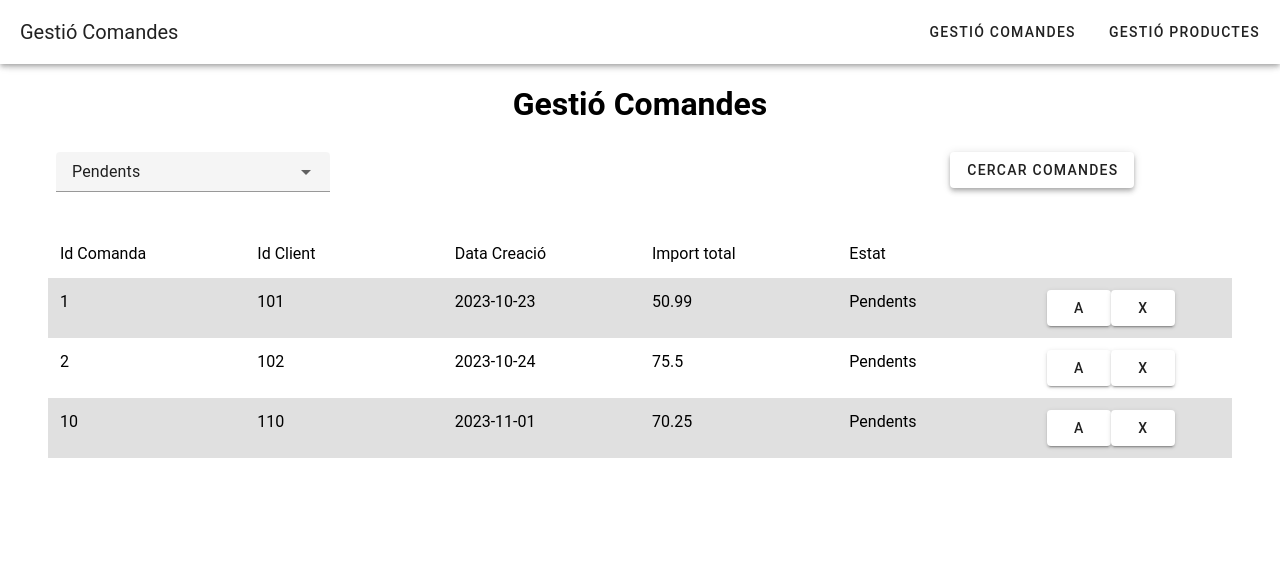
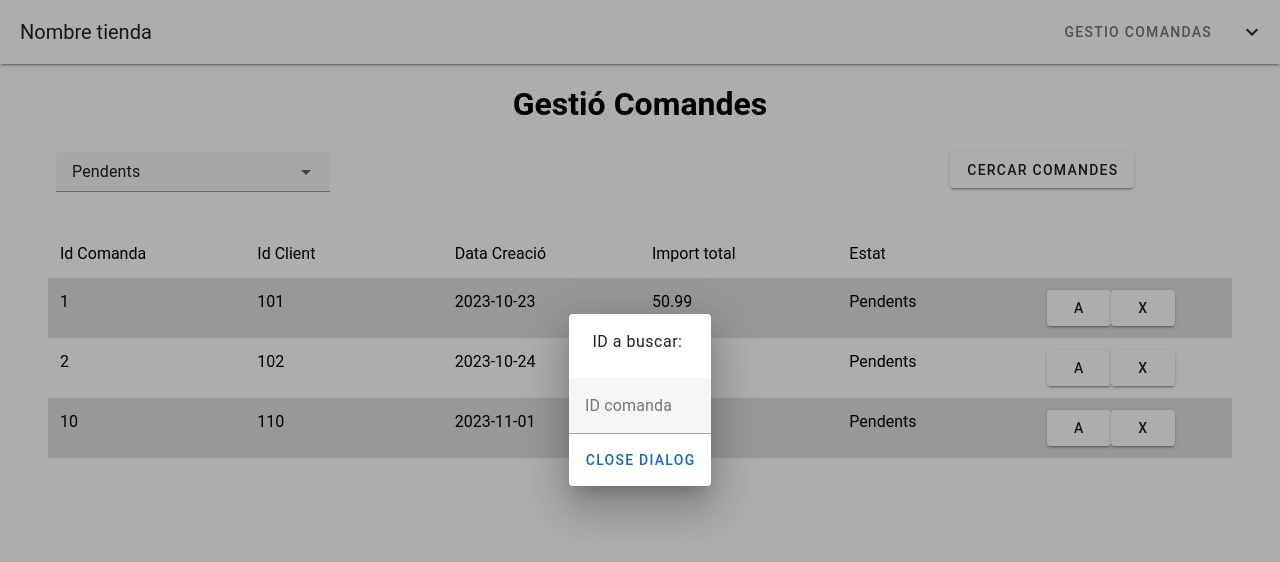
Before and after one commit to Joaguesan/Proyecto1_front_back, a Vue app in the folder tenda/: page /gestiocomandes in a window 1280 px wide. Both pictures are taken after a click on the button "CERCAR COMANDES". Shown: the top 562 px of the page. Built offline with nearby package versions, Linux system fonts and the light colour scheme.

Commit message:
intento buscar por id

```diff
--- a/tenda/src/components/GestioComandes.vue
+++ b/tenda/src/components/GestioComandes.vue
@@ -1,10 +1,11 @@
 <template fill-height >
     <v-layout class="rounded rounded-md">
-        <v-app-bar class="navbar" title="Gestió Comandes">
+        <v-app-bar :elevation="2" title="Nombre tienda">
             <template v-slot:append>
-                <v-btn>Gestió Comandes</v-btn>
-                <v-btn>Gestió Productes</v-btn>
-
+                <v-btn variant="plain" @click="cambio">
+                    {{ nombre }}
+                </v-btn>
+                <v-btn icon="	mdi-chevron-down"></v-btn>
             </template>
         </v-app-bar>
 
@@ -23,7 +24,18 @@
                     <v-col cols="3"><v-select v-model="seleccio" density="compact"
                             :items="['Pendents', 'Acceptades', 'Tancades']"></v-select></v-col>
                     <v-col cols="6"></v-col>
-                    <v-col cols="3"><v-btn class="">Cercar Comandes</v-btn></v-col>
+                    <v-col cols="3"><v-btn @click="dialog = true" class="">Cercar Comandes</v-btn>
+                        <v-dialog v-model="dialog" width="auto">
+                            <v-card>
+                                <v-card-text>ID a buscar: </v-card-text>
+                                <v-text-field v-model="idcomanda" :counter="10" label="ID comanda"
+                                    required hide-details @key.up.enter="buscar"></v-text-field>
+                                <v-card-actions>
+                                    <v-btn color="primary" block @click="dialog = false">Close Dialog</v-btn>
+                                </v-card-actions>
+                            </v-card>
+                        </v-dialog>
+                    </v-col>
                 </v-row>
                 <v-row>
                     <v-container>
@@ -38,16 +50,18 @@
                         </v-row>
                         <v-row :class="[
                             index % 2 === 0 ? 'bg-grey-lighten-2' : 'bg-white'
-                        ]" v-for="(comanda, index) in comandes.filter(comanda => comanda.estat === seleccio)"  :key = index>
+                        ]" v-for="(comanda, index) in comandes.filter(comanda => comanda.estat === seleccio)"
+                            :key=index>
                             <v-col cols="2">{{ comanda.idComanda }}</v-col>
                             <v-col cols="2">{{ comanda.idClient }}</v-col>
                             <v-col cols="2">{{ comanda.data }}</v-col>
                             <v-col cols="2">{{ comanda.import }}</v-col>
                             <v-col cols="2">{{ comanda.estat }}</v-col>
-                            <v-col  cols="2">
+                            <v-col cols="2">
                                 <div v-if="comanda.estat === 'Pendents'"><v-btn>A</v-btn><v-btn>X</v-btn></div>
                                 <div v-if="comanda.estat === 'Acceptades'"><v-btn>Tancar</v-btn></div>
-                                <div v-if="comanda.estat === 'Tancades'">temps</div></v-col>
+                                <div v-if="comanda.estat === 'Tancades'">temps</div>
+                            </v-col>
                         </v-row>
                     </v-container>
                 </v-row>
@@ -63,7 +77,11 @@
 export default {
     data: () => ({
         seleccio: 'Pendents',
+        nombre: "Gestio Comandas",
+        link: "gestioproductes",
         ultimaColumna: "Hola",
+        dialog: false,
+        idcomanda:"",
         comandes: [
             {
                 "idComanda": 1,
@@ -139,8 +157,35 @@ export default {
 
     }),
     methods: {
+        cambio() {
+            this.nombre = this.nombre === 'Gestio Productes' ? 'Gestio Comandas' : 'Gestio Productes'
+            this.$router.push(this.link)
+            this.link = this.link === 'gestiocomandes' ? 'gestioproductes' : 'gestiocomandes'
+        },
+        buscar(){
 
+        }
     },
+    computed: {
+    /*DatosFiltrados() {
+      let keysToSort = Object.keys(this.comandes);
+
+      // Filtrar la clave 'tiempo' si está presente
+      keysToSort = keysToSort.filter(key => key !== 'tiempo');
+      keysToSort = keysToSort.filter(key => key !== 'intentos');
+
+      if (this.sortBy === 'keys') {
+        // Ordenar por claves alfabéticamente
+        return this.keysToSort.filter(comanda => comanda.estat === seleccio);
+      } else if (this.sortBy === 'values') {
+        // Ordenar por valores (aciertos) de manera descendente
+        return keysToSort.findIndex();
+      }
+
+      // Por defecto, devolver las claves ordenadas alfabéticamente
+      return this.keysToSort;
+    }*/
+  }
 
 }
 
--- a/tenda/src/components/gestioProductos.vue
+++ b/tenda/src/components/gestioProductos.vue
@@ -52,8 +52,8 @@ export default {
     methods: {
         cambio() {
             this.nombre = this.nombre === 'Gestio Productes' ? 'Gestio Comandas' : 'Gestio Productes'
+            this.$router.push(this.link)
             this.link = this.link === 'gestiocomandes' ? 'gestioproductes' : 'gestiocomandes'
-            this.$router.push(this.link)
         },
         afegir(){
             this.dialog = this.dialog === false ? true : false
```
Lines whose indentation alone changed are shown as unchanged.
